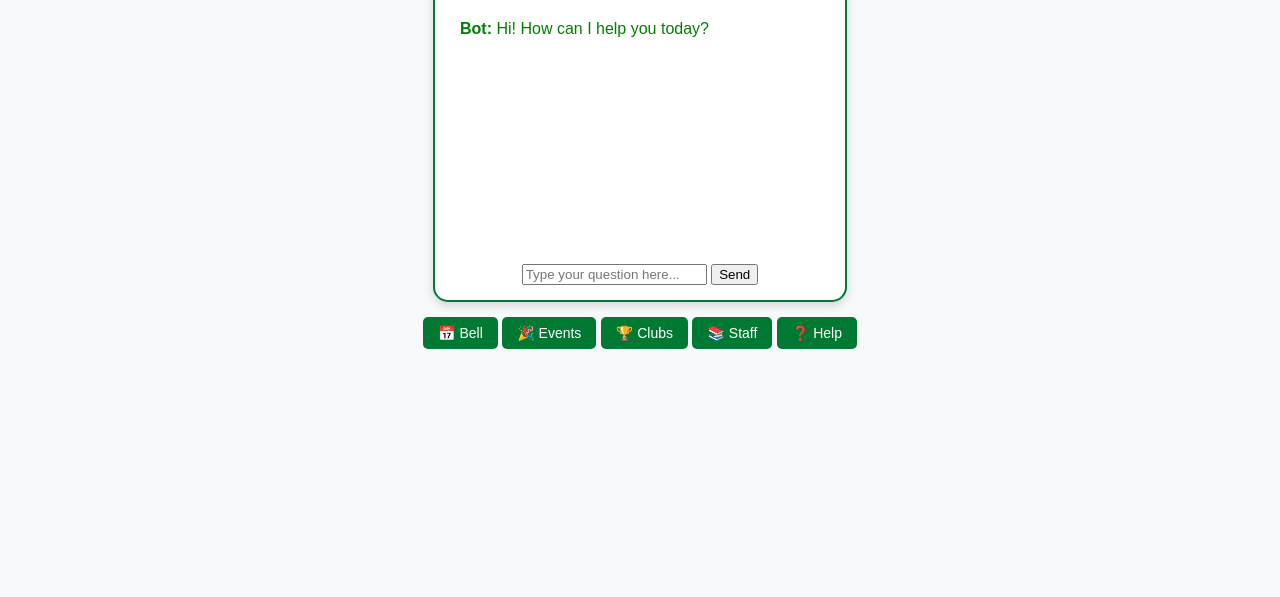
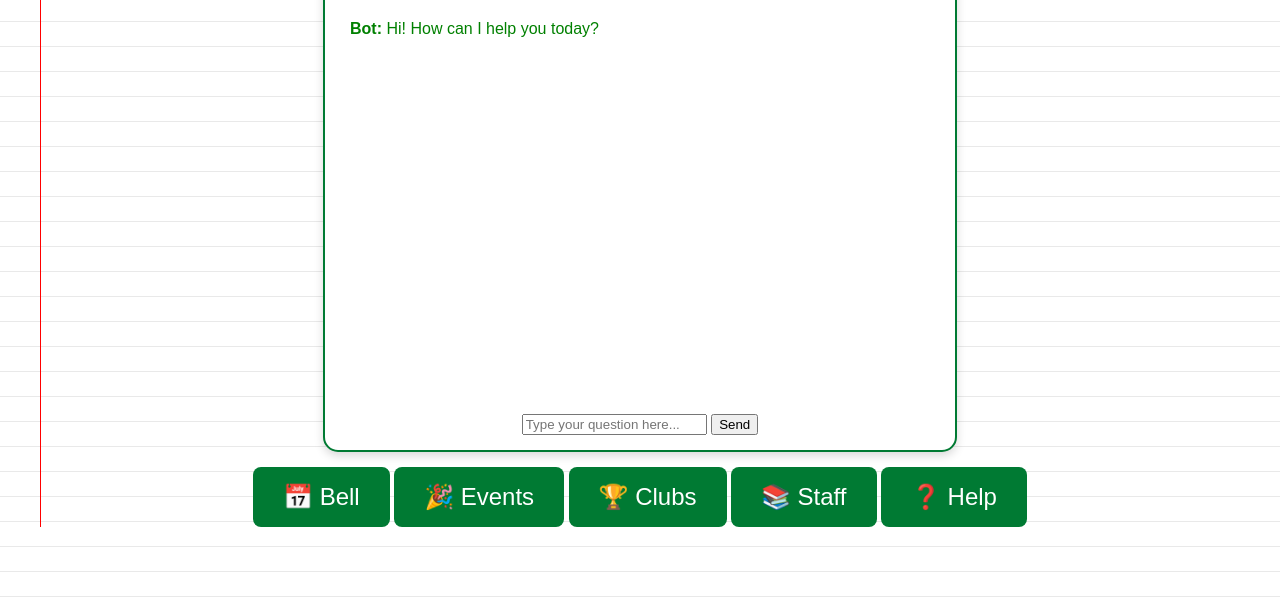
Before and after one commit to avinashamanchi/perftask, a plain HTML site: page index.html in a window 1280 px wide. Shown: the part 203-800 px from the top of the page. Drawn offline with Linux system fonts and the light colour scheme.

Commit message:
Update styles.css

```diff
--- a/styles.css
+++ b/styles.css
@@ -1,9 +1,26 @@
 body {
-    font-family: "Arial", sans-serif;
-    background-color: #F8F9FA;
+    font-family: 'Quicksand', sans-serif;
+    background: repeating-linear-gradient(
+        white,
+        white 24px,
+        #d3d3d3 25px
+    );
+    background-size: 100% 25px;
     text-align: center;
     margin: 0;
     padding: 0;
+    position: relative;
+}
+
+body::before {
+    content: "";
+    position: absolute;
+    top: 0;
+    left: 40px;
+    height: 100%;
+    width: 1px;
+    background-color: red;
+    z-index: -1;
 }
 
 header {
@@ -29,8 +46,8 @@ header {
 .chat-container {
     background: white;
     border-radius: 15px;
-    width: 90%;
-    max-width: 380px;
+    width: 95%;
+    max-width: 600px;
     margin: auto;
     padding: 15px;
     box-shadow: 0 4px 10px rgba(0, 0, 0, 0.15);
@@ -38,7 +55,7 @@ header {
 }
 
 #chatbox {
-    height: 250px;
+    height: 400px;
     overflow-y: auto;
     text-align: left;
     padding: 10px;
@@ -61,12 +78,12 @@ header {
 .button-container button {
     display: inline-block;
     width: auto;
-    padding: 8px 15px;
-    font-size: 14px;
+    padding: 16px 30px;
+    font-size: 24px;
     border: none;
     background: #007A33;
     color: white;
-    border-radius: 5px;
+    border-radius: 8px;
     cursor: pointer;
     transition: all 0.2s ease-in-out;
 }
```
